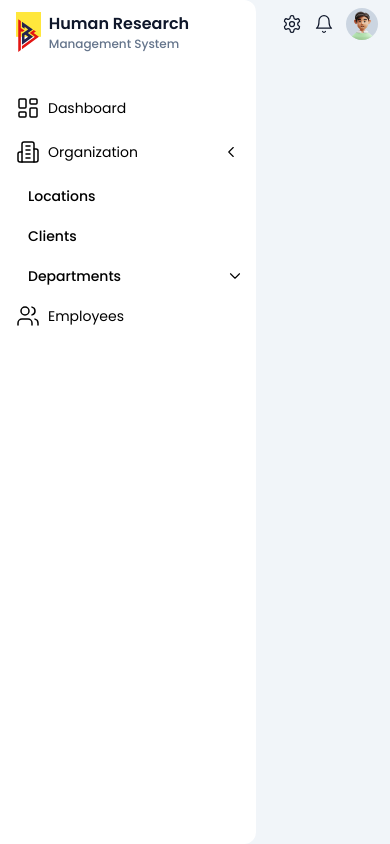
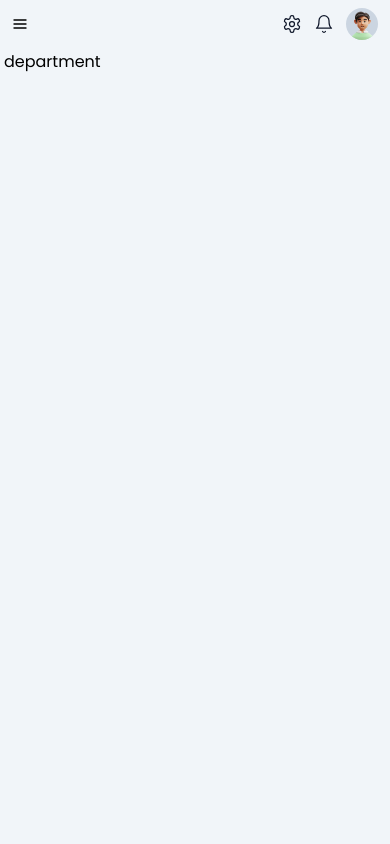
Before and after one commit to parth-patel-1798/hms, a React (Vite) app: page /hms/organization/departments/location1 in a window 390 px wide. Built offline with nearby package versions, Linux system fonts and the light colour scheme.

Commit message:
Add active menu

```diff
--- a/src/assets/scss/layouts/MainLayout/_sidebar.scss
+++ b/src/assets/scss/layouts/MainLayout/_sidebar.scss
@@ -2,18 +2,39 @@
   transition: padding 0.4s ease-in-out;
 }
 
-.app-bar {
+// .app-bar {
+//   @apply flex flex-col gap-2 h-full bg-white rounded-r-xl transition-all duration-500 z-40;
+// }
+
+// .app-bar-nav {
+//   @apply transition-padding truncate md:whitespace-normal py-2 flex-1 flex flex-col gap-5;
+// }
+
+// .app-bar-title {
+//   @apply flex gap-2 items-center w-full rounded-md;
+// }
+
+// .app-bar-menu {
+//   @apply flex-1 h-full rounded-md;
+// }
+
+
+.sidebar {
   @apply flex flex-col gap-2 h-full bg-white rounded-r-xl transition-all duration-500 z-40;
 }
 
-.app-bar-nav {
+.sidebar-nav {
   @apply transition-padding truncate md:whitespace-normal py-2 flex-1 flex flex-col gap-5;
 }
 
-.app-bar-title {
+.sidebar-title {
   @apply flex gap-2 items-center w-full rounded-md;
 }
 
-.app-bar-menu {
+.sidebar-menu {
   @apply flex-1 h-full rounded-md;
 }
+
+.sidebar-parent-active {
+  @apply bg-cyan-400/20 text-cyan-800 font-semibold;
+}
--- a/src/components/AppBar.jsx
+++ b/src/components/AppBar.jsx
@@ -16,7 +16,7 @@ const AppBar = ({ children, open, mobile, className, onClose }) => {
     defaultVariants: {},
   });
 
-  const AppNavVariant = cva("app-bar-nav", {
+  const AppNavVariant = cva("sidebar-nav", {
     variants: {
       open: {
         true: ["px-2"],
--- a/src/contexts/MenuContext.jsx
+++ b/src/contexts/MenuContext.jsx
@@ -1,4 +1,4 @@
-import React, { createContext, useEffect, useState } from "react";
+import React, { createContext, useEffect, useMemo, useState } from "react";
 import useScreenSize from "@hooks/useScreenSize";
 
 const MenuContext = createContext(null);
@@ -9,16 +9,27 @@ export const MenuProvider = ({ children }) => {
   const [isHover, setIsHover] = useState(false);
 
   function toggleMenu() {
-    isMobile && setIsOpen(!isOpen);
+    if (isMobile) setIsOpen((prevState) => !prevState);
   }
 
   useEffect(() => {
     setIsOpen(!isMobile);
   }, [isMobile]);
 
-  const ProviderObj = { isOpen, setIsOpen, isHover, setIsHover, toggleMenu };
+  const providerValue = useMemo(
+    () => ({
+      isOpen,
+      setIsOpen,
+      isHover,
+      setIsHover,
+      toggleMenu,
+    }),
+    [isOpen, isHover, toggleMenu]
+  );
   return (
-    <MenuContext.Provider value={ProviderObj}>{children}</MenuContext.Provider>
+    <MenuContext.Provider value={providerValue}>
+      {children}
+    </MenuContext.Provider>
   );
 };
 export default MenuContext;
--- a/src/layouts/MainLayout/Sidebar/index.jsx
+++ b/src/layouts/MainLayout/Sidebar/index.jsx
@@ -12,7 +12,7 @@ import SubMenu from "./SubMenu";
 
 const Sidebar = () => {
   const location = useLocation();
-  const locationName = location.pathname;
+  const locationName = location.pathname.replace(/^\/+/, "");
   const { isOpen, setIsOpen, toggleMenu } = useMenu();
   const { isMobile } = useScreenSize();
 
@@ -27,7 +27,7 @@ const Sidebar = () => {
   };
 
   useEffect(() => {
-    const locationArray = locationName.replace(/^\/+/, "").split("/");
+    const locationArray = locationName.split("/");
     let submenuIndex = null;
 
     MenuItems.map((menu, i) => {
@@ -58,7 +58,9 @@ const Sidebar = () => {
   return (
     <>
       <aside
-        className={`app-bar ${isOpen ? "w-64" : "w-0 md:w-[56px] hover:w-64"}
+        className={`sidebar ${
+          isOpen ? "w-64" : "w-0 md:w-[56px] md:hover:w-64"
+        }
         ${isMobile ? "absolute top-0 left-0" : "relative"}`}
         // onMouseEnter={() => setIsHover(true)}
         // onMouseLeave={() => setIsHover(false)}
@@ -66,7 +68,7 @@ const Sidebar = () => {
         <nav className={`truncate md:whitespace-normal flex-1 flex flex-col`}>
           {/* head */}
           <div className="p-2">
-            <div className={`app-bar-title px-2 pt-1 pb-3`}>
+            <div className={`sidebar-title px-2 pt-1 pb-3`}>
               <img src={CompanyLogo} className="h-10" alt="Company Logo" />
               <div className={`logo-text truncate relative inline-block`}>
                 <span className="font-semibold text-slate-900">
@@ -80,38 +82,51 @@ const Sidebar = () => {
           </div>
 
           {/* Menu */}
-          <div className="app-bar-menu overflow-auto p-2">
+          <div className="sidebar-menu overflow-auto p-2">
             <ul className="flex flex-col gap-1 py-2">
               {MenuItems.map((menu, i) => (
                 <li key={i}>
                   {!menu.child ? (
                     <NavLink
                       to={menu.link}
-                      className={`w-full cursor-pointer inline-flex gap-2 items-center rounded-lg hover:bg-cyan-400/20 hover:text-cyan-800 hover:font-medium py-2`}
-                      onClick={() => toggleSubmenu(i)}
+                      className={({ isActive }) =>
+                        `w-full cursor-pointer inline-flex gap-2 items-center rounded-lg hover:bg-cyan-400/20 py-2 ${
+                          isActive
+                            ? "sidebar-parent-active"
+                            : "hover:text-cyan-800 hover:font-medium"
+                        }`
+                      }
+                      onClick={() => {
+                        toggleSubmenu(i);
+                        toggleMenu();
+                      }}
                     >
                       <div className="pl-2 truncate md:whitespace-normal md:overflow-visible">
-                        <span className="text-xl font-thin">{menu.icon}</span>
+                        <span className="text-xl">{menu.icon}</span>
                       </div>
                       <div className="truncate flex-1 flex justify-between items-center pr-2">
-                        <span className="truncate text-sm font-normal">
-                          {menu.title}
-                        </span>
+                        <span className="truncate text-sm">{menu.title}</span>
                       </div>
                     </NavLink>
                   ) : (
                     <>
                       <div
-                        className={`w-full cursor-pointer inline-flex gap-2 items-center rounded-lg hover:bg-cyan-400/20 hover:text-cyan-800 hover:font-medium py-2`}
-                        onClick={() => toggleSubmenu(i)}
+                        className={`w-full cursor-pointer inline-flex gap-2 items-center rounded-lg py-2
+                          ${
+                            activeSubmenu === i
+                              ? "sidebar-parent-active"
+                              : "hover:bg-cyan-400/20 hover:text-cyan-800 hover:font-medium"
+                          }`}
+                        onClick={() => {
+                          toggleSubmenu(i);
+                          toggleMenu();
+                        }}
                       >
                         <div className="pl-2 truncate md:whitespace-normal md:overflow-visible">
                           <span className="text-xl font-thin">{menu.icon}</span>
                         </div>
                         <div className="truncate flex-1 flex justify-between items-center pr-2">
-                          <span className="truncate text-sm font-normal">
-                            {menu.title}
-                          </span>
+                          <span className="truncate text-sm">{menu.title}</span>
                           <span
                             className={`truncate ${
                               activeSubmenu === i ? "rotate-90" : ""
```
